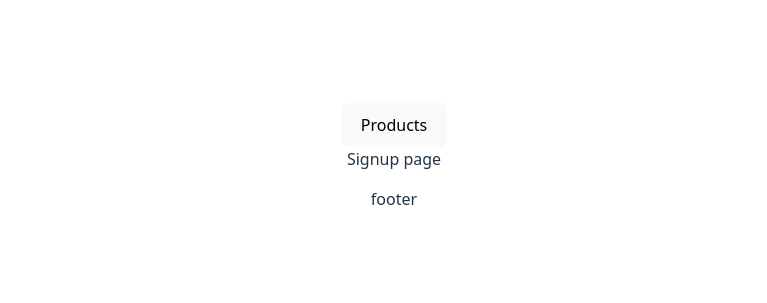
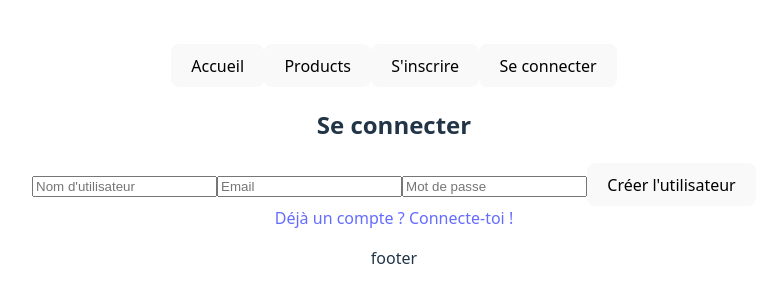
Before and after one commit to JustineGauthier/ShopEval, a React (Vite) app: page /signup in a window 1280 px wide. Shown: the part 235-538 px from the top of the page, without its empty margins (246-1013 px from the left). Built offline with nearby package versions, Linux system fonts and the light colour scheme.

Commit message:
mise en place de l'authentification

```diff
--- a/package.json
+++ b/package.json
@@ -11,9 +11,12 @@
   },
   "dependencies": {
     "axios": "^1.8.1",
+    "crypto-js": "^4.2.0",
+    "js-cookie": "^3.0.5",
     "react": "^19.0.0",
     "react-dom": "^19.0.0",
-    "react-router-dom": "^7.2.0"
+    "react-router-dom": "^7.2.0",
+    "uid2": "^1.0.0"
   },
   "devDependencies": {
     "@eslint/js": "^9.21.0",
--- a/src/App.jsx
+++ b/src/App.jsx
@@ -2,7 +2,10 @@
 // import reactLogo from './assets/react.svg'
 // import viteLogo from '/vite.svg'
 import "./App.css";
+import { useState } from "react";
 import { BrowserRouter as Router, Routes, Route } from "react-router-dom";
+import Cookies from "js-cookie";
+
 import Header from "./components/Header";
 import Home from "./pages/Home";
 import Signup from "./pages/Signup";
@@ -14,17 +17,19 @@ import Payment from "./pages/Payment";
 import Footer from "./components/Footer";
 
 function App() {
+  const [token, setToken] = useState(Cookies.get("token") || null);
+
   return (
     <Router>
-      <Header />
+      <Header token={token} setToken={setToken} />
       <Routes>
         <Route path="/" element={<Home />} />
-        <Route path="/signup" element={<Signup />} />
-        <Route path="/login" element={<Login />} />
+        <Route path="/signup" element={<Signup setToken={setToken} />} />
+        <Route path="/login" element={<Login setToken={setToken} />} />
         <Route path="/products" element={<Products />} />
         <Route path="/products/:id" element={<Product />} />
-        <Route path="/cart" element={<Cart />} />
-        <Route path="/payment" element={<Payment />} />
+        <Route path="/cart" element={<Cart token={token} />} />
+        <Route path="/payment" element={<Payment token={token} />} />
       </Routes>
       <Footer />
     </Router>
--- a/src/components/Header.jsx
+++ b/src/components/Header.jsx
@@ -1,10 +1,18 @@
 import { useNavigate } from "react-router-dom";
+import Cookies from "js-cookie";
 
-const Header = () => {
+const Header = ({ token, setToken }) => {
   const navigate = useNavigate();
   return (
     <header>
       <div>
+        <button
+          onClick={() => {
+            navigate("/");
+          }}
+        >
+          Accueil
+        </button>
         <button
           onClick={() => {
             navigate("/products");
@@ -12,6 +20,50 @@ const Header = () => {
         >
           Products
         </button>
+
+        {token ? (
+          <>
+            <button
+              onClick={() => {
+                navigate("/cart");
+              }}
+            >
+              Panier
+            </button>
+            <button
+              onClick={() => {
+                navigate("/payment");
+              }}
+            >
+              Paiement
+            </button>
+            <button
+              onClick={() => {
+                setToken(null), Cookies.remove("token");
+                navigate("/login");
+              }}
+            >
+              Se déconnecter
+            </button>
+          </>
+        ) : (
+          <>
+            <button
+              onClick={() => {
+                navigate("/signup");
+              }}
+            >
+              S'inscrire
+            </button>
+            <button
+              onClick={() => {
+                navigate("/login");
+              }}
+            >
+              Se connecter
+            </button>
+          </>
+        )}
       </div>
     </header>
   );
--- a/src/pages/Cart.jsx
+++ b/src/pages/Cart.jsx
@@ -1,5 +1,9 @@
-const Cart = () => {
-  return <div>Cart page</div>;
+import { Navigate } from "react-router-dom";
+
+const Cart = ({ token }) => {
+  console.log("token : ", token);
+
+  return token ? <div>Cart page</div> : <Navigate to="/login" />;
 };
 
 export default Cart;
--- a/src/pages/Login.jsx
+++ b/src/pages/Login.jsx
@@ -1,5 +1,71 @@
-const Login = () => {
-  return <div>Login page</div>;
+import { useState } from "react";
+import axios from "axios";
+import Cookies from "js-cookie";
+import { Link, useNavigate } from "react-router-dom";
+
+const Login = ({ setToken }) => {
+  const [error, setError] = useState(null);
+  const [isLoading, setIsLoading] = useState(false);
+  const navigate = useNavigate();
+
+  const handleSubmit = async (event) => {
+    event.preventDefault();
+    setIsLoading(true);
+    setError(null);
+
+    const formData = new FormData(event.target);
+    const data = {
+      email: formData.get("email"),
+      password: formData.get("password"),
+    };
+
+    try {
+      const response = await axios.post(
+        "http://localhost:4000/user/login",
+        data
+      );
+      console.log(response);
+
+      if (response.data.token) {
+        Cookies.set("token", response.data.token);
+        setToken(response.data.token);
+        setIsLoading(false);
+        navigate("/");
+      } else {
+        error.response.status === 401
+          ? setError("Mauvais email et/ou mot de passe")
+          : setError(error.response?.data?.error || "Une erreur est survenue");
+        setIsLoading(false);
+      }
+    } catch (error) {
+      error.response.status === 401
+        ? setError("Mauvais email et/ou mot de passe")
+        : setError(error.response?.data?.error || "Une erreur est survenue");
+      setIsLoading(false);
+    }
+  };
+
+  return (
+    <div>
+      <h2>Se connecter</h2>
+      <form onSubmit={handleSubmit}>
+        <input type="email" name="email" placeholder="Email" required />
+        <input
+          type="password"
+          name="password"
+          placeholder="Mot de passe"
+          required
+        />
+        {isLoading ? (
+          <p>Chargement...</p>
+        ) : (
+          <button disabled={isLoading}>Se connecter</button>
+        )}
+        {error && <p className="text-red-500">{error}</p>}
+      </form>
+      <Link to="/signup">Pas encore de compte ? Inscris-toi !</Link>
+    </div>
+  );
 };
 
 export default Login;
--- a/src/pages/Payment.jsx
+++ b/src/pages/Payment.jsx
@@ -1,5 +1,7 @@
-const Payment = () => {
-  return <div>Payment page</div>;
+import { Navigate } from "react-router-dom";
+
+const Payment = ({ token }) => {
+  return token ? <div>Cart page</div> : <Navigate to="/login" />;
 };
 
 export default Payment;
--- a/src/pages/Signup.jsx
+++ b/src/pages/Signup.jsx
@@ -1,5 +1,78 @@
-const Signup = () => {
-  return <div>Signup page</div>;
+import { useState } from "react";
+import axios from "axios";
+import Cookies from "js-cookie";
+import { Link, useNavigate } from "react-router-dom";
+
+const Signup = ({ setToken }) => {
+  const [error, setError] = useState(null);
+  const [isLoading, setIsLoading] = useState(false);
+  const navigate = useNavigate();
+
+  const handleSubmit = async (event) => {
+    event.preventDefault();
+    setIsLoading(true);
+    setError(null);
+
+    const formData = new FormData(event.target);
+    const data = {
+      username: formData.get("username"),
+      email: formData.get("email"),
+      password: formData.get("password"),
+    };
+
+    try {
+      const response = await axios.post(
+        "http://localhost:4000/user/signup",
+        data
+      );
+      if (response.data.token) {
+        Cookies.set("token", response.data.token);
+        setToken(response.data.token);
+        setIsLoading(false);
+        navigate("/");
+      } else {
+        error.response.status === 401
+          ? setError("Mauvais email et/ou mot de passe")
+          : setError(error.response?.data?.error || "Une erreur est survenue");
+        setIsLoading(false);
+      }
+    } catch (error) {
+      error.response.status === 401
+        ? setError("Mauvais email et/ou mot de passe")
+        : setError(error.response?.data?.error || "Une erreur est survenue");
+      setIsLoading(false);
+    }
+  };
+
+  return (
+    <div>
+      <h2>Se connecter</h2>
+      <form onSubmit={handleSubmit}>
+        <input
+          type="text"
+          name="username"
+          placeholder="Nom d'utilisateur"
+          required
+        />
+        <input type="email" name="email" placeholder="Email" required />
+        <input
+          type="password"
+          name="password"
+          placeholder="Mot de passe"
+          required
+        />
+        {isLoading ? (
+          <p>Chargement...</p>
+        ) : (
+          <button disabled={isLoading} type="submit">
+            Créer l'utilisateur
+          </button>
+        )}
+        {error && <p className="text-red-500">{error}</p>}
+      </form>
+      <Link to="/login">Déjà un compte ? Connecte-toi !</Link>
+    </div>
+  );
 };
 
 export default Signup;
```
Also changed, not shown: 1 other file (tests, documents, lock files or other folders).
